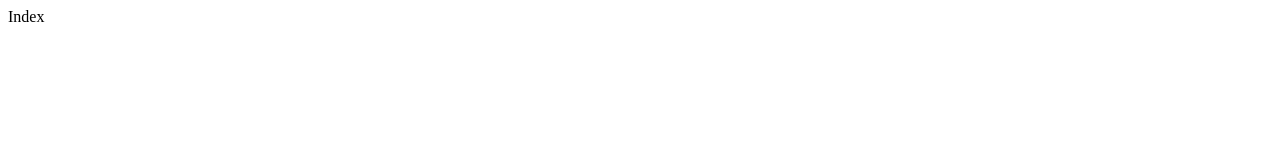
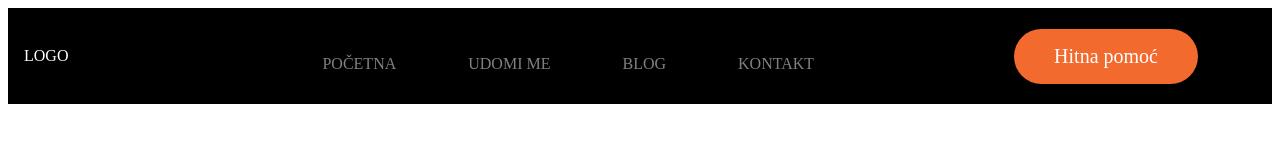
Before and after one commit to FilipIvic/HCI_Seminar, a Gatsby site: page / in a window 1280 px wide. Built offline with nearby package versions, Linux system fonts and the light colour scheme; Gatsby itself is replaced by a stand-in of ours.

Commit message:
Dodana Header komponenta

```diff
--- a/src/components/Button/Button.js
+++ b/src/components/Button/Button.js
@@ -1,11 +1,11 @@
 import React from 'react'
 import styles from './style.module.css'
-import { Link } from 'gatsby'
+import {AnchorLink} from 'gatsby-plugin-anchor-links'
 
-const Button = ({useThisStyle, buttonText}) => (
-  <Link className={styles[useThisStyle || 'button']}>
-      {buttonText}
-  </Link>
+const Button = ({style, text, link}) => (
+  <AnchorLink className={styles[style || 'button']} to={link}>
+      {text}
+  </AnchorLink>
 )
 
 export default Button
--- a/src/components/Email/Email.js
+++ b/src/components/Email/Email.js
@@ -1,6 +1,6 @@
 import React, {useState} from 'react';
 import emailjs from 'emailjs-com';
-import styles from "../Email/style.module.css"
+import styles from '../Email/style.module.css'
 
 const Email = () => {
 
--- /dev/null
+++ b/src/components/Header/Header.js
@@ -0,0 +1,75 @@
+import React from 'react'
+import styles from './style.module.css'
+import styled from 'styled-components'
+import menuData from '../../data/menuData'
+import Button from '../Button/Button'
+
+import {Link}  from 'gatsby'
+import {FaBars} from 'react-icons/fa'
+import {AnchorLink} from 'gatsby-plugin-anchor-links'
+
+const Header = () => {
+  return (
+      <nav className={styles.navigation}>
+        <NavLink to="/">LOGO</NavLink>
+        <MenuIcon></MenuIcon>
+        <div className={styles.navigationMenu}>
+        {menuData.map((item, index) => {
+          if(item.link !== "/udomi"){
+            return(
+              <div className={styles.primaryNavigation}>
+                <ul>
+                  <li><NavLink to={item.link} key={index}>{item.title}</NavLink></li>
+                </ul>
+              </div>
+            )
+          }
+          else{
+            return (
+              <div className={styles.primaryNavigation}>
+                <ul>
+                  <li><NavLink to={item.link} state={{animal: "animal"}}>{item.title}</NavLink>
+                    <ul>
+                      <li><NavLink to={item.link} state={{animal: "cat", num: 1}}>{item.species[0]}</NavLink></li>
+                      <li><NavLink to={item.link} state={{animal: "dog"}}>{item.species[1]}</NavLink></li>
+                      <li><NavLink to={item.link} state={{animal: "birb"}}>{item.species[2]}</NavLink></li>
+                    </ul>
+                  </li>
+                </ul>
+              </div>
+            )
+          }
+        })}
+        </div>
+        <div className={styles.buttonContainer}>
+          <Button link="/aa" text="Hitna pomoć"></Button>
+        </div >
+      </nav>
+  )
+}
+
+export default Header
+
+const NavLink = styled(Link)`
+  color: #fff;
+  display: flex;
+  align-items: center;
+  text-decoration: none;
+  padding: 0 1rem;
+  height: 100%;
+  cursor: pointer;
+`
+const MenuIcon = styled(FaBars)`
+  display: none;
+  color: #fff;
+
+  @media screen and (max-width: 1000px) {
+    display: block;
+    position: absolute;
+    top: 0;
+    right: 0;
+    transform: translate(-100%, 75%);
+    font-size: 1.8rem;
+    cursor:pointer;
+  }
+`
--- /dev/null
+++ b/src/components/Header/style.module.css
@@ -0,0 +1,93 @@
+.navigation{
+    background: black;
+    height: 80px;
+    display: flex;
+    justify-content: space-between;
+    padding: 0.5rem calc((100vw - 1300px) / 2);
+    z-index: 100;
+    position: relative;
+}
+
+.navigationMenu{
+    display: flex;
+    align-items: center;
+    margin-right: -48px;
+}
+
+.primaryNavigation {
+    margin-top: 15px;
+    display: flex;
+    align-items: center;
+    justify-content: center;
+    top: -1px;
+    transition: all 0.2s;
+}
+
+.primaryNavigation ul {
+    display: flex;
+}
+
+.primaryNavigation ul li{
+    list-style: none;
+    margin: 0 auto;
+    position: relative; /*bitno za sub meni*/
+}
+
+.primaryNavigation li a {
+    color: gray;
+    text-decoration: none;
+    cursor: pointer;
+}
+
+
+.primaryNavigation li a:hover {
+    color: #3ca0e7;
+}
+
+.primaryNavigation ul li ul {
+    visibility: hidden;
+    display: none;
+    opacity: 0;
+    position: absolute;
+    padding-left: 0;
+    left: 0;
+    background: var(--mainColor);
+}
+
+.primaryNavigation ul li:hover>ul,
+.primaryNavigation ul li ul:hover {
+    visibility: visible;
+    opacity: 1;
+    display: block;
+    min-width: 250px;
+    padding-top: 20px;
+}
+
+.primaryNavigation ul li ul li {
+    margin-bottom: 20px;
+}
+
+.primaryNavigation ul li ul li a {
+    transition: all 0.5s ease;
+    text-decoration: none;
+}
+
+.primaryNavigation ul li ul li a:hover {
+    border-left: 2px solid #3ca0e7;
+}
+
+.buttonContainer{
+    display: flex;
+    align-items: center;
+    margin-right: 24px;
+    color: white;
+}
+
+@media screen and (max-width: 1000px){
+    .navigationMenu{
+        display: none;
+    }
+    .buttonContainer{
+        display: none;
+    }
+}
--- /dev/null
+++ b/src/data/menuData.js
@@ -0,0 +1,8 @@
+const menuData = [
+    {title: "POČETNA", link: "/"},
+    {title: "UDOMI ME", link: "/udomi", species: ["Cat", "Dog", "Bird"]},
+    {title: "BLOG", link: "/blog"},
+    {title: "KONTAKT", link: "/kontakt"},
+]
+
+export default menuData;
--- a/src/pages/index.js
+++ b/src/pages/index.js
@@ -1,8 +1,9 @@
-import React from "react"
+import React from 'react'
+import Header from '../components/Header/Header'
 
 const IndexPage = () => (
   <div>
-    Index
+    <Header></Header>
   </div>
 )
 
```
Also changed, not shown: src/components/Icons/Icons.js (+8 -3 lines).
